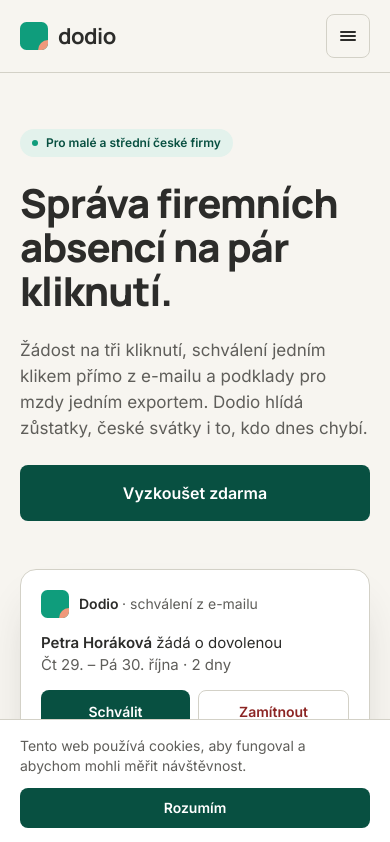
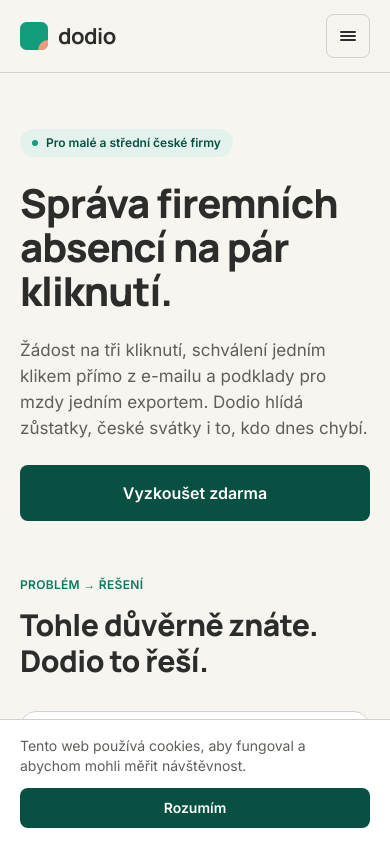
Before and after one commit to oldrichzvonicek/dovolena-app, a Next.js app: page / in a window 390 px wide. Shown: the top 842 px of the page. Built offline with nearby package versions, Linux system fonts and the light colour scheme.

Commit message:
Remove hero approval-card preview from mobile
Looked like a real page element rather than an illustration on narrow
screens. Desktop keeps both preview cards.

Co-Authored-By: Claude Sonnet 5 <noreply@anthropic.com>
Claude-Session: https://claude.ai/code/session_01LmKMwSvSbkksHQREJAJSKi

```diff
--- a/src/components/marketing/Hero.tsx
+++ b/src/components/marketing/Hero.tsx
@@ -187,11 +187,6 @@ export function Hero() {
           </div>
         </div>
 
-        {/* Mobile: only the chat approval card, per spec */}
-        <div className="lg:hidden">
-          <ApprovalChatCard />
-        </div>
-
         {/* Desktop: overview card + overlapping chat approval card */}
         <div className="relative hidden h-[560px] lg:block">
           <div className="absolute right-0 top-0">
```
